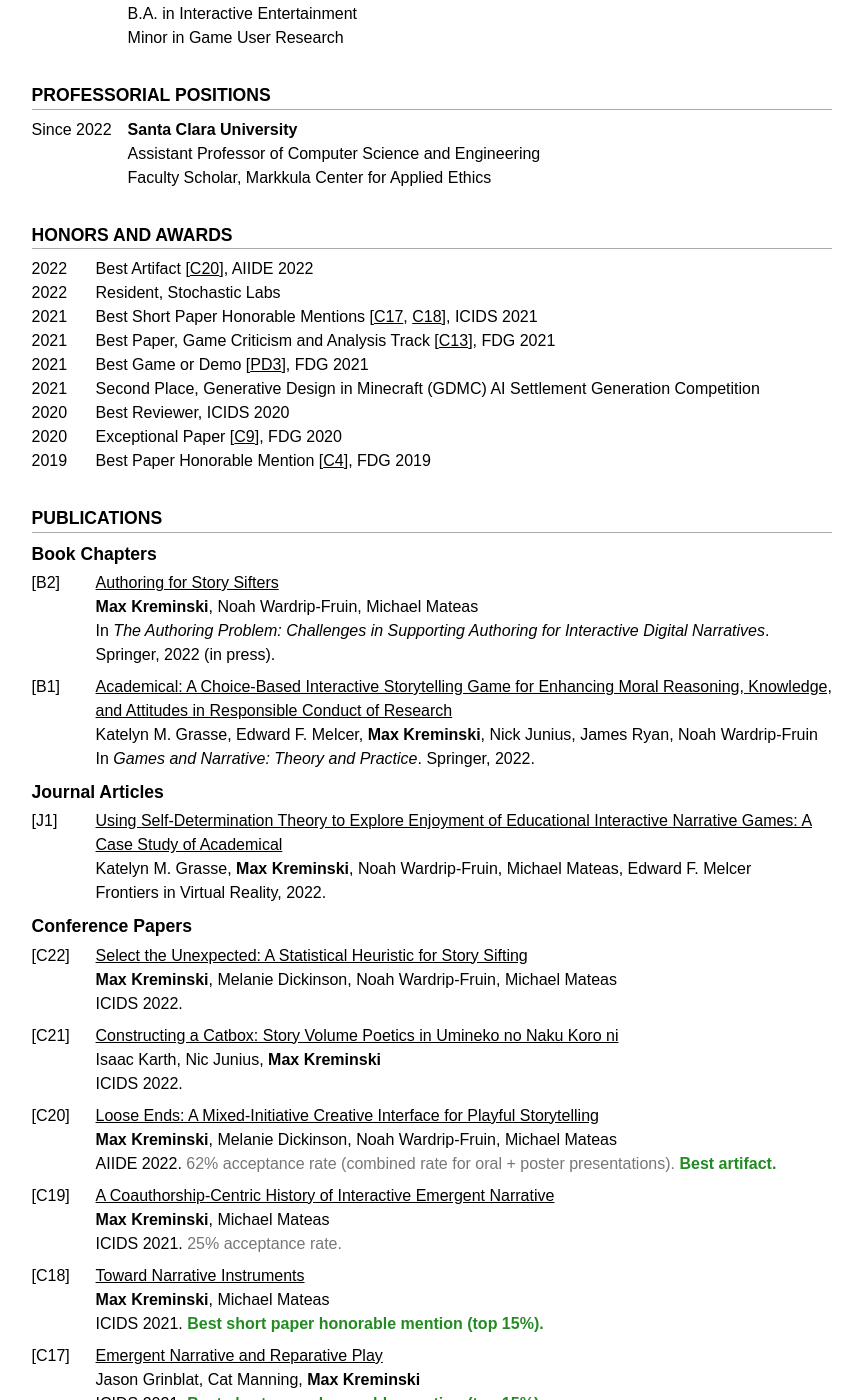
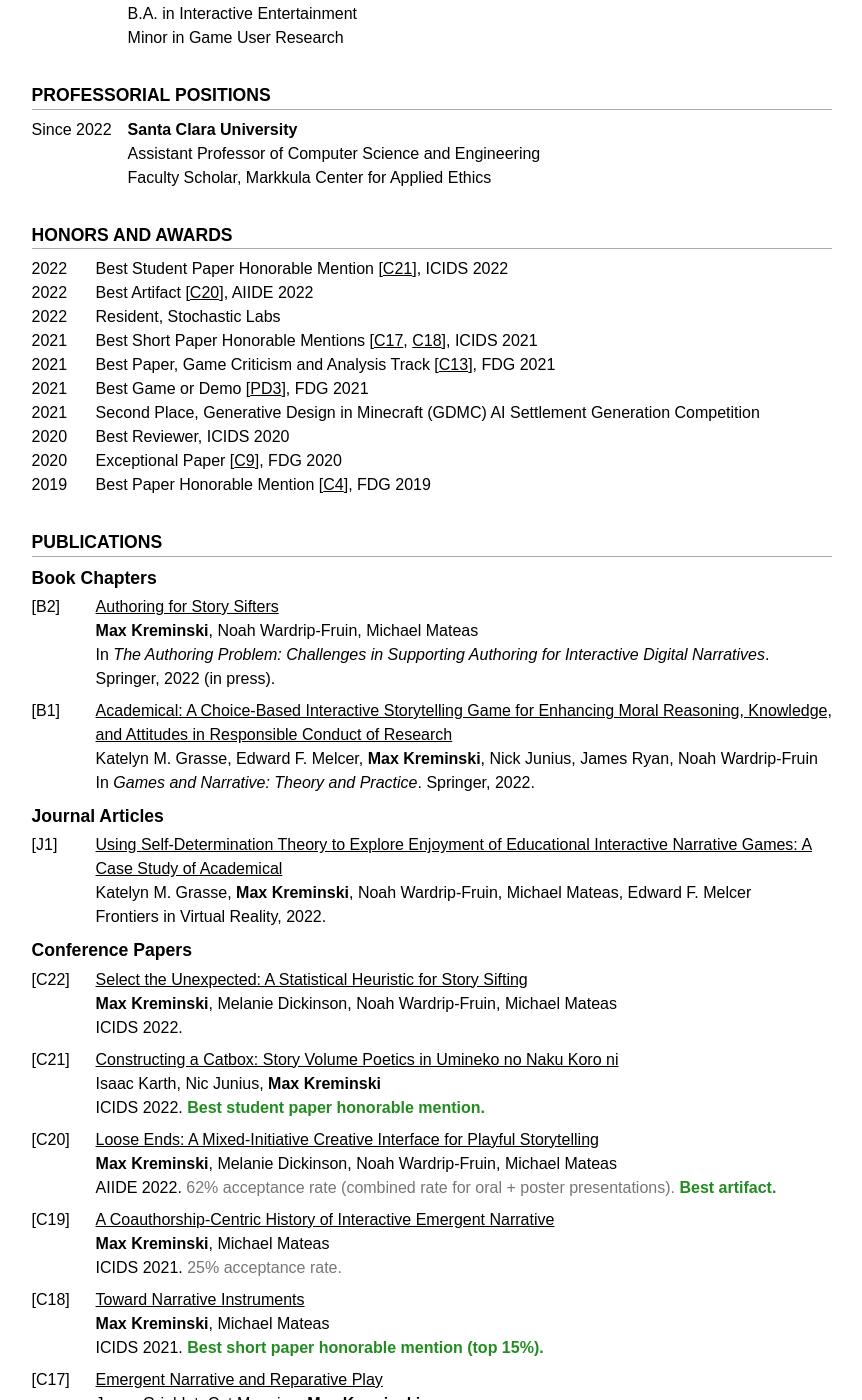
Before and after one commit to mkremins/mkremins.github.io, a Jekyll site: the page built from cv/index.html, in a window 1280 px wide and 1400 px high, scrolled down 333 px. Shown: the whole window, without its empty margins (208-1070 px from the left). Built offline with Jekyll 4.4.1, drawn with Linux system fonts in a browser that asks for light colours; some web fonts are replaced.

Commit message:
Add ICIDS 2022 award nomination

```diff
--- a/_data/publications.json
+++ b/_data/publications.json
@@ -15,7 +15,8 @@
   "year": "2022",
   "venue": "ICIDS",
   "venue_long": "International Conference on Interactive Digital Storytelling",
-  "pubtype": "full"
+  "pubtype": "full",
+  "award": "Best student paper honorable mention"
 },
 {
   "title": "A Demonstration of Loose Ends, a Mixed-Initiative Narrative Instrument",
--- a/cv/index.html
+++ b/cv/index.html
@@ -100,6 +100,10 @@ layout: null
     <section id="awards">
       <h2>Honors and Awards</h2>
       <div class="oneline-entries">
+        <div class="dated-entry">
+          <div class="dated-date">2022</div>
+          <div class="dated-content">Best Student Paper Honorable Mention [<a href="#C21">C21</a>], ICIDS 2022</div>
+        </div>
         <div class="dated-entry">
           <div class="dated-date">2022</div>
           <div class="dated-content">Best Artifact [<a href="#C20">C20</a>], AIIDE 2022</div>
```
